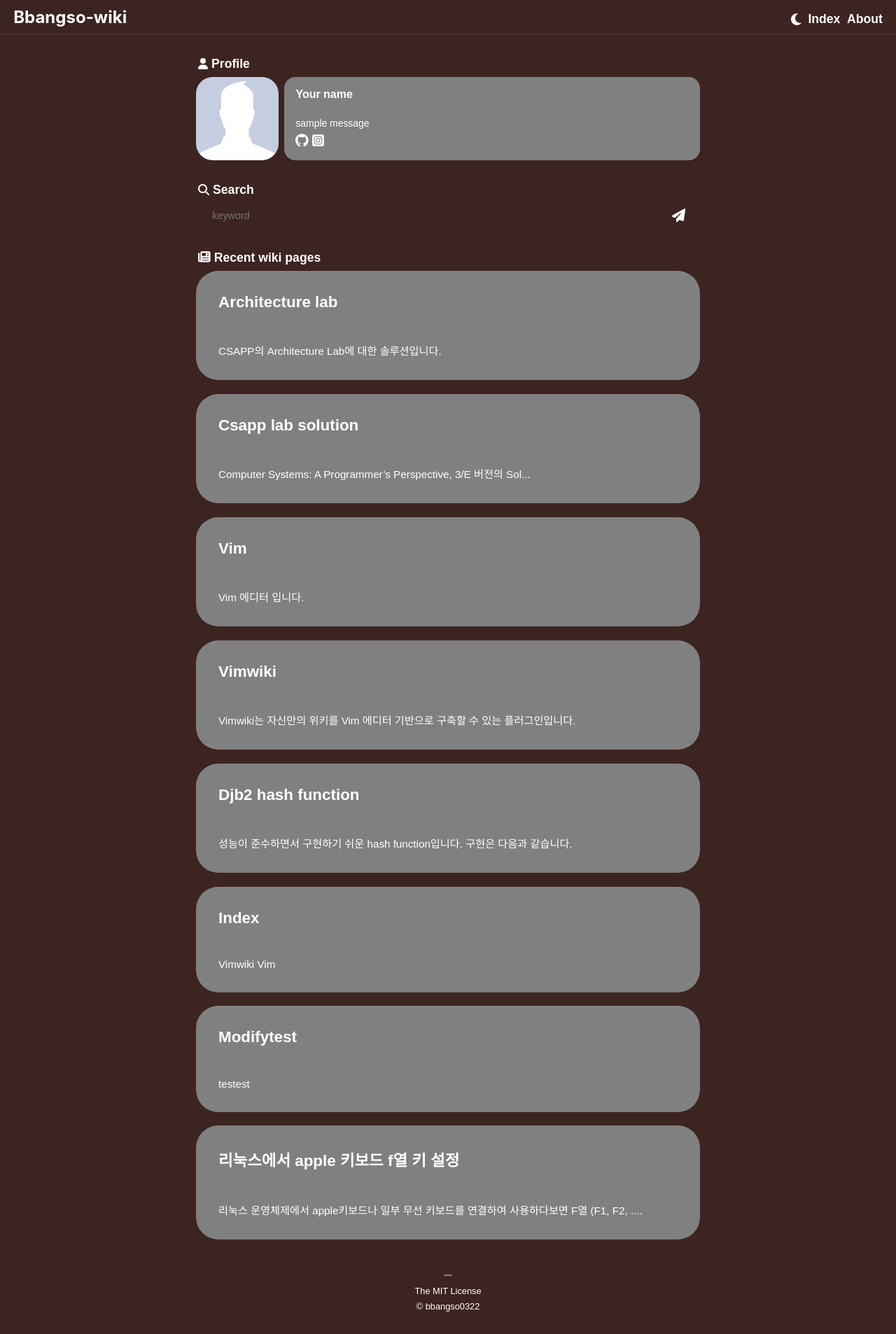
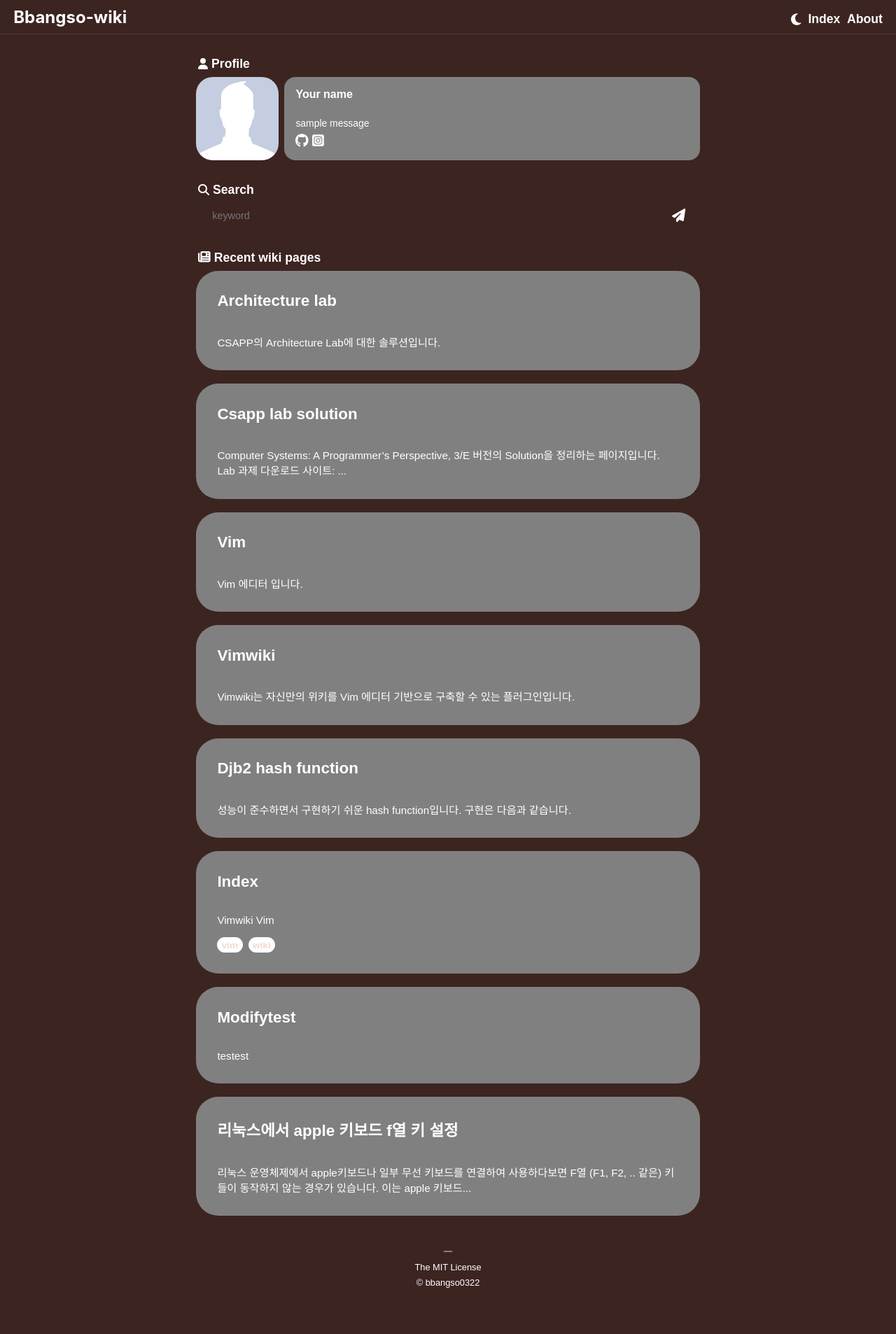
Before and after one commit to bbangso0322/kiwi-log, a Jekyll site: the page built from index.html, in a window 1280 px wide. Shown: the whole page at 70% size. Built offline with Jekyll 4.4.1, drawn with Linux system fonts in a browser that asks for light colours; some web fonts are replaced; after the commit the page ends 1872 px from its top, so only the background shows below that.

Commit message:
add tag badge

```diff
--- a/_includes/homeMain.html
+++ b/_includes/homeMain.html
@@ -6,11 +6,20 @@
 		<ul class="card-list">
 		{% for wiki in site.mywikis %}
 			<li>
-				<a class="card" href={{ wiki.url }}>
-					<div class="card-title">{{ wiki.title }}</div>
-					<div class="card-date">{{ wiki.date }}</div>
-					<div class="card-summary">{{ wiki.excerpt | strip_html | truncate: 60, "..."}}</div>
-				</a>
+				<div class="card" href={{ wiki.url }}>
+					<a href={{ wiki.url }}>
+						<div class="card-title">{{ wiki.title }}</div>
+						<div class="card-date">{{ wiki.date | date: "%b %-d, %Y" }}</div>
+						<div class="card-summary">{{ wiki.excerpt | strip_html | truncate: 100, "..."}}</div>
+					</a>
+						{% if wiki.tags %}
+							<div class="tag-badge-container">
+							{% for tag in wiki.tags %}
+								<div class="tag-badge">{{ tag }}</div>
+							{% endfor %}
+							</div>
+						{% endif %}
+				</div>
 			</li>
 		{% endfor %}
 		</ul>
--- a/_mywikis/Vimwiki.md
+++ b/_mywikis/Vimwiki.md
@@ -1,4 +1,6 @@
 ---
+date: Sat Mar 12 22:13:44 KST 2024
+last_modified_at: Sat Mar 16 22:14:19 KST 2024
 ---
 Vimwiki는 자신만의 위키를 Vim 에디터 기반으로 구축할 수 있는 플러그인입니다.
 
--- a/_sass/home.scss
+++ b/_sass/home.scss
@@ -15,7 +15,7 @@
 	display: flex;
 	flex-direction: column;
 	background-color: var(--background-secondary);
-	padding: 2rem;
+	padding: 1.9rem;
 	border-radius: 2rem;
 	transition: background-color 300ms, border-radius 700ms;
 }
@@ -35,15 +35,30 @@
 .card-title {
 	font-weight: 700;
 	font-size: 1.4rem;
-	margin-bottom: 0.8rem;
+	margin-bottom: 0.6rem;
 }
 
 .card-date {
 	font-size: 0.9rem;
-	margin: 0 0 1rem 0;
+	margin: 0 0 0.5rem 0;
 	color: var(--font-color-gray);
 }
 
 .card-summary {
 	font-size: 0.95rem;
 }
+
+.tag-badge-container {
+	display: flex;
+	gap: 0.5rem;
+}
+
+.tag-badge {
+	background-color: var(--badge-background-color);
+	color: var(--badge-font-color);
+	border-radius: 0.7rem;
+	padding: 0.2rem 0.4rem;
+	font-size: 0.85rem;
+	font-weight: 700;
+	margin-top: 1rem;
+}
--- a/assets/js/utils.js
+++ b/assets/js/utils.js
@@ -40,6 +40,8 @@ class LightMode{
 			styler.setProperty("--border-color", '#F6E9DE');
 			styler.setProperty("--icon-hover", '#86705B');
 			styler.setProperty("--font-color-gray", '#9E7E78');
+			styler.setProperty("--badge-background-color", '#E6D0BF');
+			styler.setProperty("--badge-font-color", '#B27444');
 			modeIcon.classList.remove("fa-moon");
 			modeIcon.classList.add("fa-sun");
 		}
@@ -52,6 +54,8 @@ class LightMode{
 			styler.setProperty("--border-color", '#F6E9DE');
 			styler.setProperty("--icon-hover", '#86705B');
 			styler.setProperty("--font-color-gray", 'gray');
+			styler.setProperty("--badge-background-color", '#FFFFFF');
+			styler.setProperty("--badge-font-color", '#F4DACC');
 			modeIcon.classList.remove("fa-sun");
 			modeIcon.classList.add("fa-moon");
 		}
```
Also changed, not shown: _mywikis/index.md (+3 -0 lines).
